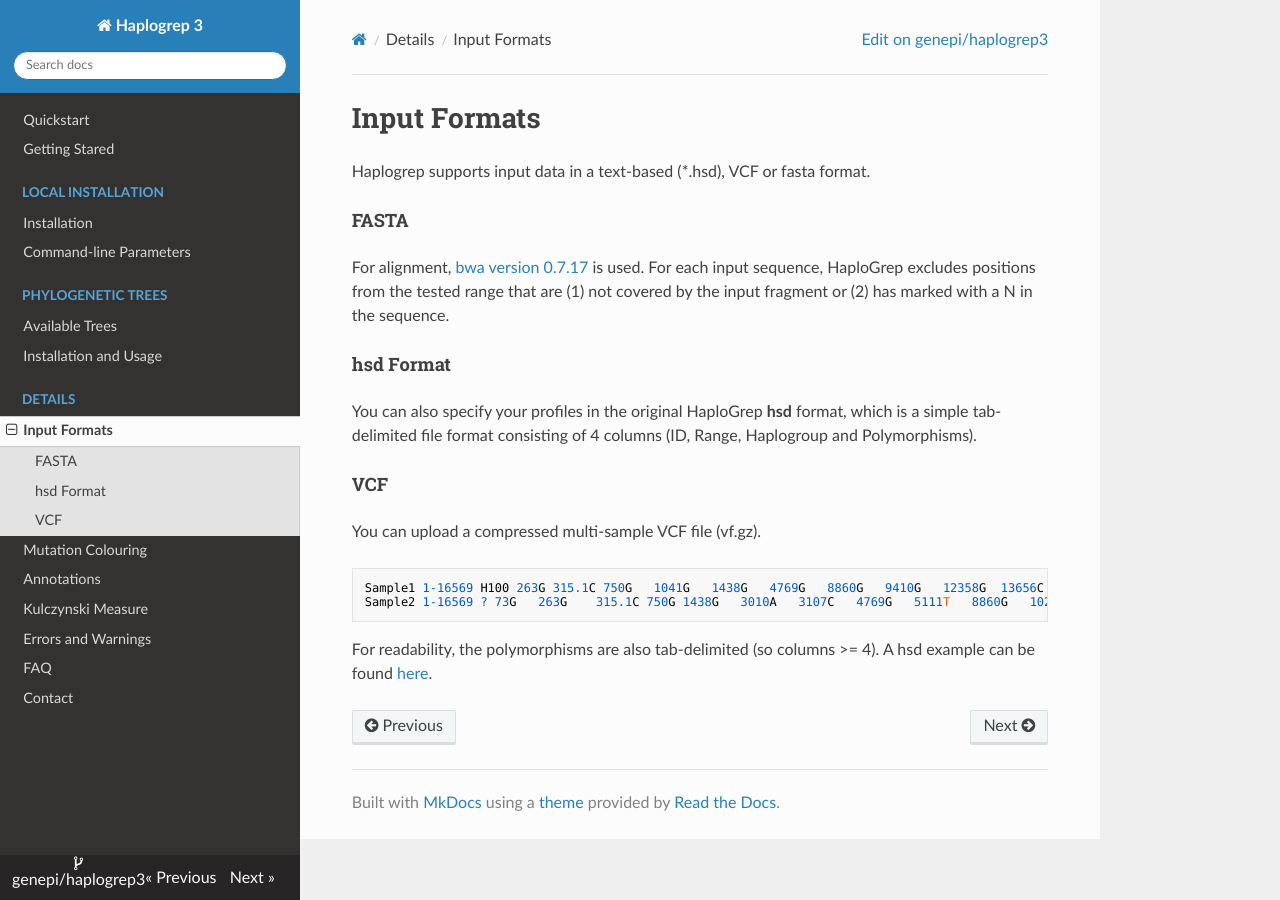
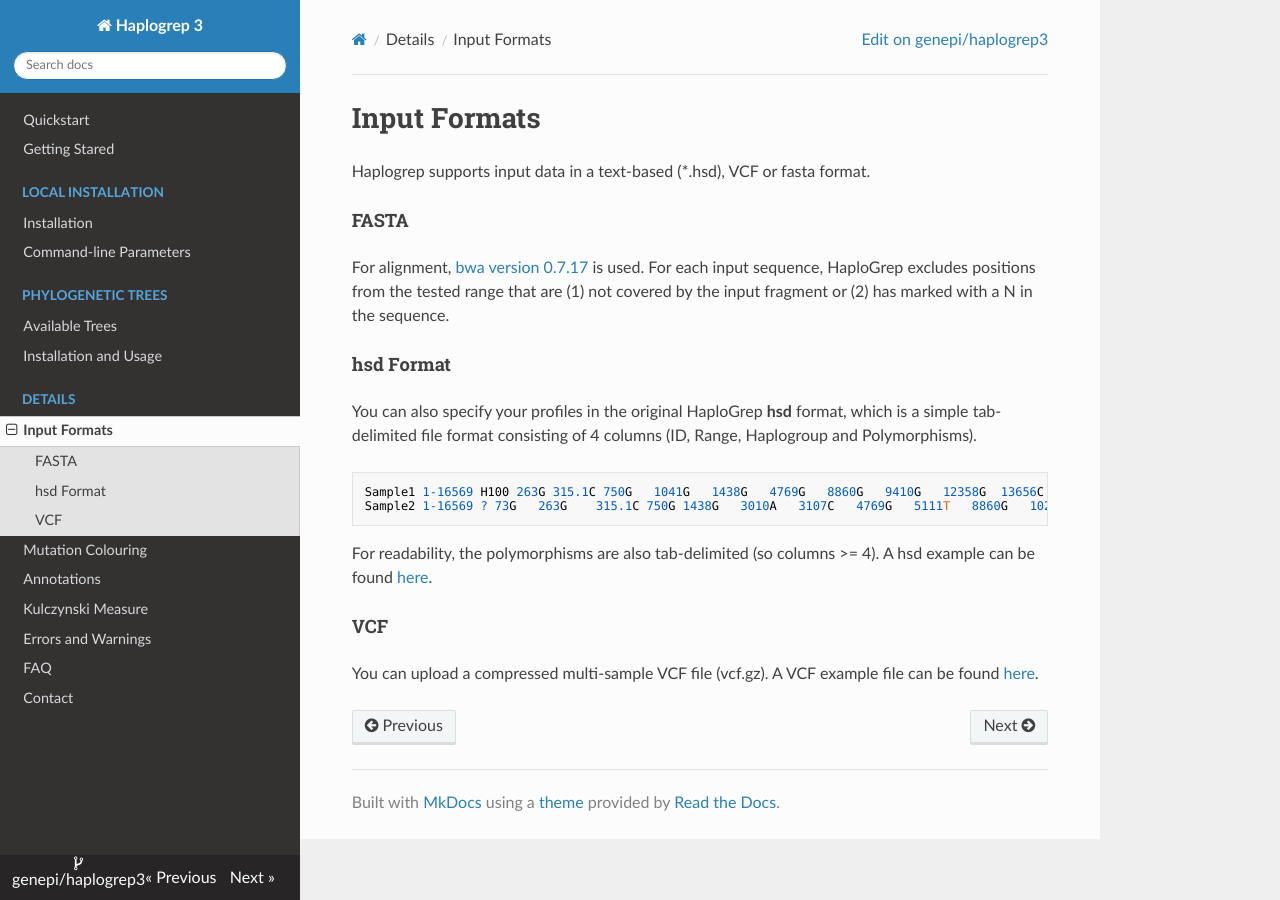
Before and after one commit to genepi/haplogrep3, an MkDocs documentation site: the page built from docs/input-formats.md, in a window 1280 px wide. Built offline with MkDocs 1.6.1, drawn with Linux system fonts in a browser that asks for light colours; nearby versions of some CDN libraries.

Commit message:
Fix documentation for input formats

````diff
--- a/docs/input-formats.md
+++ b/docs/input-formats.md
@@ -7,11 +7,11 @@ For alignment, [bwa version 0.7.17](https://github.com/lh3/bwa/releases/tag/v0.7
 #### hsd Format
 You can also specify your profiles in the original HaploGrep **hsd** format, which is a simple tab-delimited file format consisting of 4 columns (ID, Range, Haplogroup and Polymorphisms).
 
-#### VCF
-You can upload a compressed multi-sample VCF file (vf.gz).
-
 ```
 Sample1 1-16569 H100 263G 315.1C 750G	1041G	1438G	4769G	8860G	9410G	12358G	13656C	15326G	16189C	16192T	16519C
 Sample2 1-16569 ? 73G	263G	315.1C 750G	1438G	3010A	3107C	4769G	5111T	8860G	10257T	12358G	15326G	16145A	16222T	16519C
 ```
 For readability, the polymorphisms are also tab-delimited (so columns >= 4). A hsd example can be found [here](../data/H100.hsd).
+
+#### VCF
+You can upload a compressed multi-sample VCF file (vcf.gz). A VCF example file can be found [here](../data/example-wgs.vcf).
````
